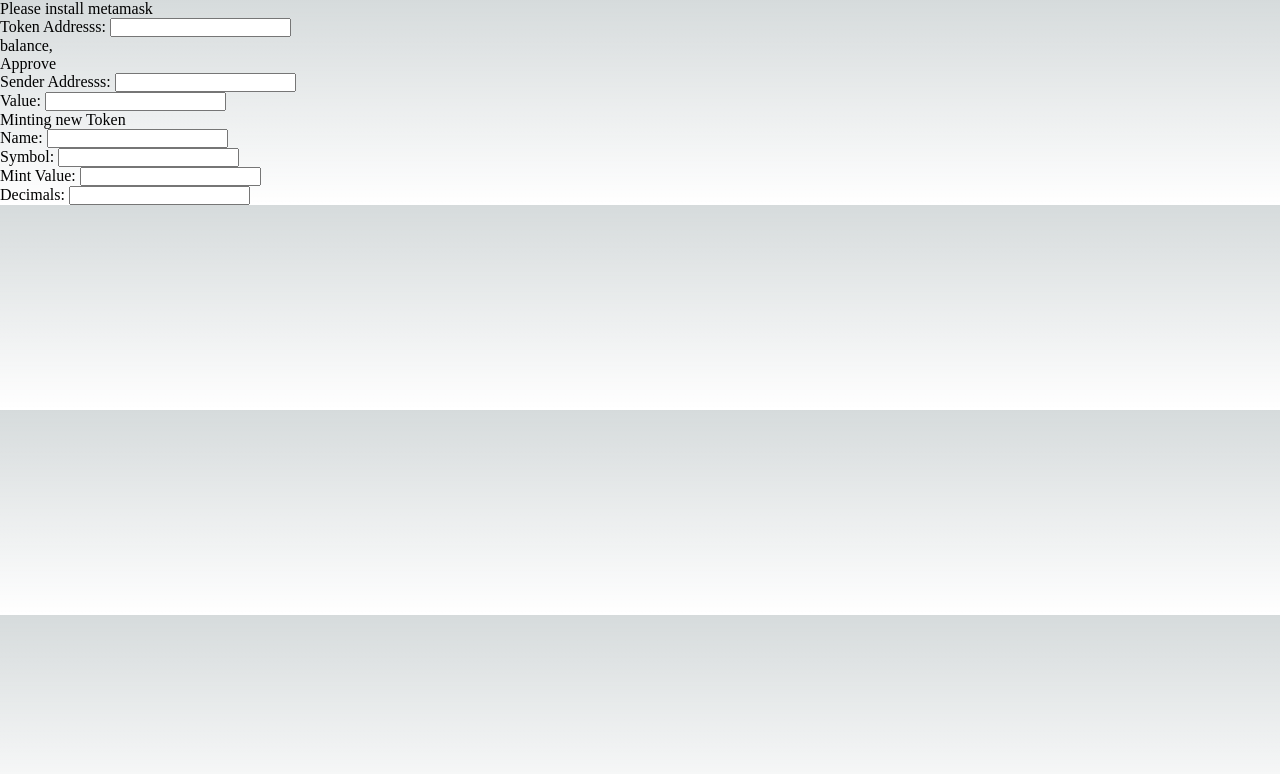
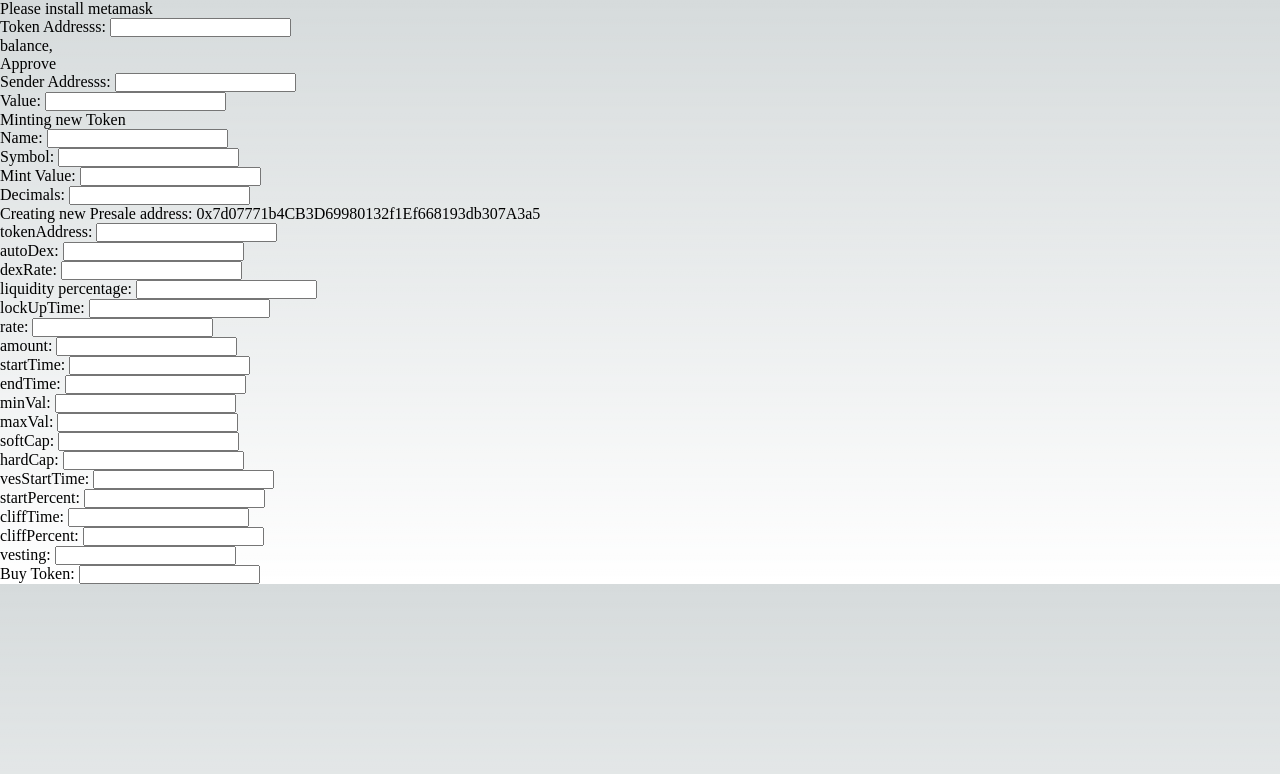
Before and after one commit to Mahendraz/Function_tester, a Next.js app in the folder my-app/: page / in a window 1280 px wide. Shown: the top 774 px of the page. Built offline with nearby package versions, Linux system fonts and the light colour scheme.

Commit message:
addPresaleFactory

```diff
--- a/my-app/pages/index.tsx
+++ b/my-app/pages/index.tsx
@@ -2,7 +2,8 @@ import { ethers } from "ethers";
 import { getAddress, isAddress } from "ethers/lib/utils";
 import { useEffect, useState } from "react";
 import {approve, getBalance, getToken} from "./Eth/Token.js";
-import {mintEvents, mintToken} from "./Eth/E20Factory";
+import {mintToken} from "./Eth/E20Factory";
+import {creatingPreSale, getPreSale, buyToken} from "./Eth/PreSaleFactory";
 
 export default function Home() {
 
@@ -21,6 +22,25 @@ export default function Home() {
   const [decimals, setDecimals] = useState();
   const [deployedContractAddress, setDeployedContractAddress] = useState();
 
+  const [autoDex, setAutoDex] = useState();
+  const [dexRate, setDexRate] = useState(Boolean);
+  const [liquidity, setLiquidity] = useState();
+  const [lockUpTime, setLockUpTime] = useState();
+  const [rate, setRate] = useState();
+  const [amount, setAmount] = useState();
+  const [startTime, setStartTime] = useState();
+  const [endTime, setEndTime] = useState();
+  const [minVal, setMinVal] = useState();
+  const [maxVal, setMaxVal] = useState();
+  const [softCap, setSoftCap] = useState();
+  const [hardCap, setHardcap] = useState();
+  const [vesStartTime, setVesStartTime] = useState();
+  const [startPercent, setStartPercent] = useState();
+  const [cliffTime, setCliffTime] = useState();
+  const [cliffPercent, setCliffPrecent] = useState();
+  const [vesting, setVesting] = useState(Boolean);
+  const [buyValue, setBuyValue] = useState();
+  const [presaleAddress, setPresaleAddress] = useState();
 
   function inputtokenAddress(text) {
     settokenAddress(text);
@@ -43,6 +63,61 @@ export default function Home() {
   function inputDecimals(text) {
     setDecimals(text);
   }
+  function inputautoDex(text) {
+    setAutoDex(text);
+  }
+  function inputdexRate(text) {
+    setDexRate(text);
+  }
+  function inputliquidity(text) {
+    setLiquidity(text);
+  }
+  function inputlockUpTime(text) {
+    setLockUpTime(text);
+  }
+  function inputrate(text) {
+    setRate(text);
+  }
+  function inputamount(text) {
+    setAmount(text);
+  }
+  function inputstartTime(text) {
+    setStartTime(text);
+  }
+  function inputendTime(text) {
+    setEndTime(text);
+  }
+  function inputminVal(text) {
+    setMinVal(text);
+  }
+  function inputmaxVal(text) {
+    setMaxVal(text);
+  }
+  function inputsoftCap(text) {
+    setSoftCap(text);
+  }
+  function inputhardCap(text) {
+    setHardcap(text);
+  }
+  function inputvesStartTime(text) {
+    setVesStartTime(text);
+  }
+  function inputstartPercent(text) {
+    setStartPercent(text);
+  }
+  function inputcliffTime(text) {
+    setCliffTime(text);
+  }
+  function inputcliffPercent(text) {
+    setCliffPrecent(text);
+  }
+  function inputvesting(text) {
+    setVesting(text);
+  }
+  function inputBuyValue(text) {
+    setBuyValue(text);
+  }
+
 
   useEffect(() => {
     if (typeof window.ethereum !== "undefined") {
@@ -50,7 +125,6 @@ export default function Home() {
       setHasMetamask(true);
     }
   });
-
   async function connect() {
     if (typeof window.ethereum !== "undefined") {
       try {
@@ -68,7 +142,6 @@ export default function Home() {
       setIsConnected(false);
     }
   }
-
   async function fetchBalance() {
     try {
       const tx = await getBalance();
@@ -85,6 +158,60 @@ export default function Home() {
       console.log(e);
     }
   }
+  function unixHumanTime(unix_timestamp){
+    let date = new Date(unix_timestamp * 1000);
+    let hours = date.getHours();
+    let minutes = "0" + date.getMinutes();
+    let seconds = "0" + date.getSeconds();
+    let formattedTime = hours + ':' + minutes.substr(-2) + ':' + seconds.substr(-2);
+    return formattedTime
+  }
+  async function getPreSaleInstance() {
+    try {
+      const presale = await getPreSale(tokenAddress);
+      let startTime = (presale?.sale.startTime).toString();
+      let endTime = (presale?.sale.endTime).toString();
+      startTime = await unixHumanTime(startTime);
+      endTime = await unixHumanTime(endTime);
+      let price = (presale?.sale.rate).toString();
+      price = price + " per Ether";
+      const minBuy = ethers.utils.formatEther((presale?.sale.minVal).toString());
+      const maxBuy = ethers.utils.formatEther((presale?.sale.maxVal).toString());
+      setPresaleAddress(presale?.preSaleAddress);
+      console.log({startTime, endTime});
+      console.log({price});
+      console.log({minBuy, maxBuy});
+    } catch (e) {
+      console.log(e);
+    }
+  }
+  async function createPreSale() {
+    try {
+      await creatingPreSale(
+        tokenAddress,
+        autoDex,
+        dexRate,
+        liquidity,
+        lockUpTime,
+        rate,
+        amount,
+        startTime,
+        endTime,
+        minVal,
+        maxVal,
+        softCap,
+        hardCap,
+        vesStartTime,
+        startPercent,
+        cliffTime,
+        cliffPercent,
+        vesting
+        );
+    } catch (e) {
+      console.log(e);
+    }
+  }
+
   return (
     <div>
       {hasMetamask ? (
@@ -112,7 +239,32 @@ export default function Home() {
       <p>Mint Value: <input onChange={(e) => inputMintValue(e.target.value)} /></p>
       <p>Decimals: <input onChange={(e) => inputDecimals(e.target.value)} /></p>
       {isConnected ? <button onClick={() => mint()}>MintToken</button> : ""}
-      {deployedContractAddress ? <p>deployed Contract Address:, {deployedContractAddress}</p>:""}
+
+      <p>Creating new Presale address: 0x7d07771b4CB3D69980132f1Ef668193db307A3a5</p>
+      <p>tokenAddress: <input onChange={(e) => inputtokenAddress(e.target.value)} /></p>
+      <p>autoDex: <input onChange={(e) => inputautoDex(e.target.value)} /></p>
+      <p>dexRate: <input onChange={(e) => inputdexRate(e.target.value)} /></p>
+      <p>liquidity percentage: <input onChange={(e) => inputliquidity(e.target.value)} /></p>
+      <p>lockUpTime: <input onChange={(e) => inputlockUpTime(e.target.value)} /></p>
+      <p>rate: <input onChange={(e) => inputrate(e.target.value)} /></p>
+      <p>amount: <input onChange={(e) => inputamount(e.target.value)} /></p>
+      <p>startTime: <input onChange={(e) => inputstartTime(e.target.value)} /></p>
+      <p>endTime: <input onChange={(e) => inputendTime(e.target.value)} /></p>
+      <p>minVal: <input onChange={(e) => inputminVal(e.target.value)} /></p>
+      <p>maxVal: <input onChange={(e) => inputmaxVal(e.target.value)} /></p>
+      <p>softCap: <input onChange={(e) => inputsoftCap(e.target.value)} /></p>
+      <p>hardCap: <input onChange={(e) => inputhardCap(e.target.value)} /></p>
+      <p>vesStartTime: <input onChange={(e) => inputvesStartTime(e.target.value)} /></p>
+      <p>startPercent: <input onChange={(e) => inputstartPercent(e.target.value)} /></p>
+      <p>cliffTime: <input onChange={(e) => inputcliffTime(e.target.value)} /></p>
+      <p>cliffPercent: <input onChange={(e) => inputcliffPercent(e.target.value)} /></p>
+      <p>vesting: <input onChange={(e) => inputvesting(e.target.value)} /></p>
+      {isConnected ? <button onClick={() => createPreSale()}>Create Presale</button> : ""}
+      {isConnected ? <button onClick={() => getPreSaleInstance()}>getPresale</button> : ""}
+      <p>Buy Token: <input onChange={(e) => inputBuyValue(e.target.value)} /></p>
+      {isConnected ? <button onClick={() => buyToken(presaleAddress, buyValue)}>Buy Token</button> : ""}
+
+
     </div>
   )
 
```
